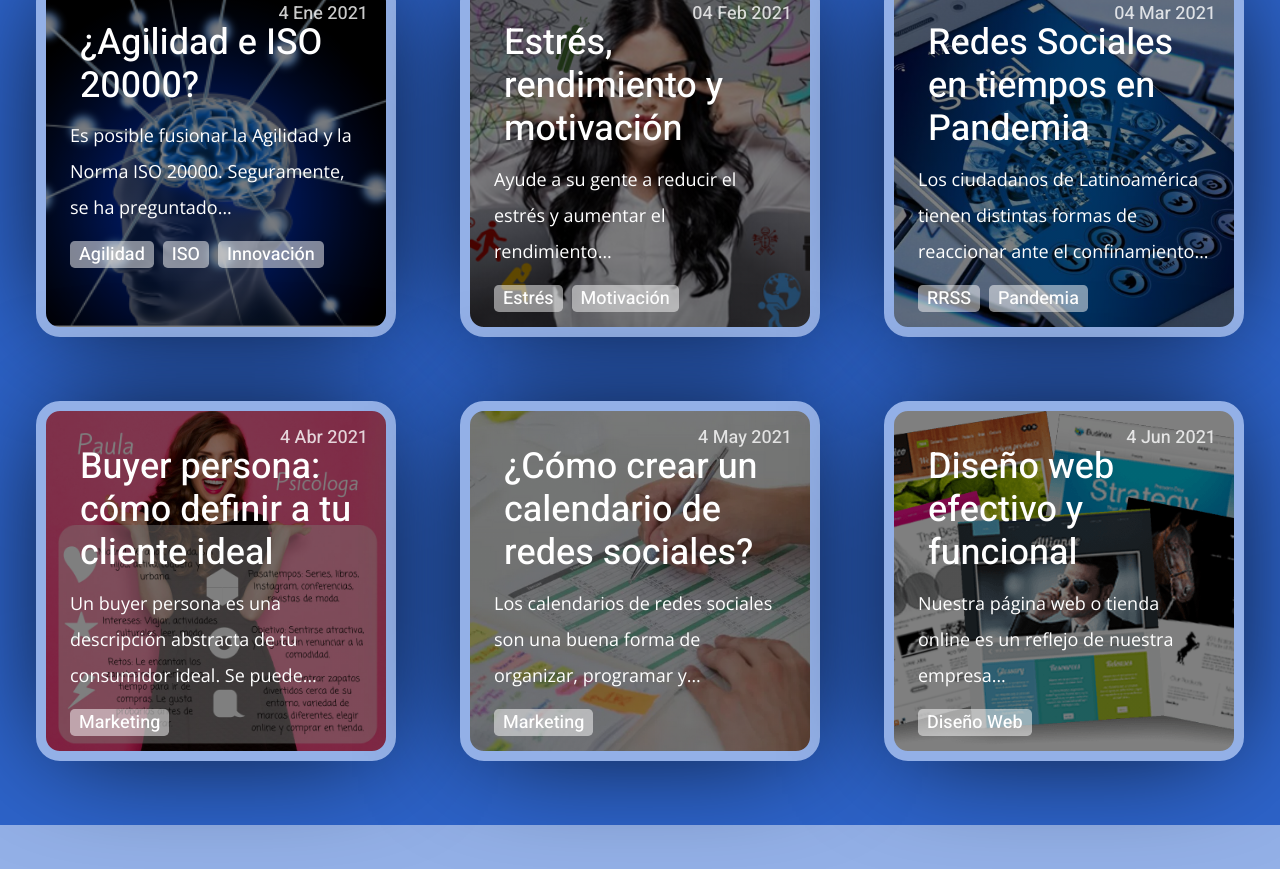
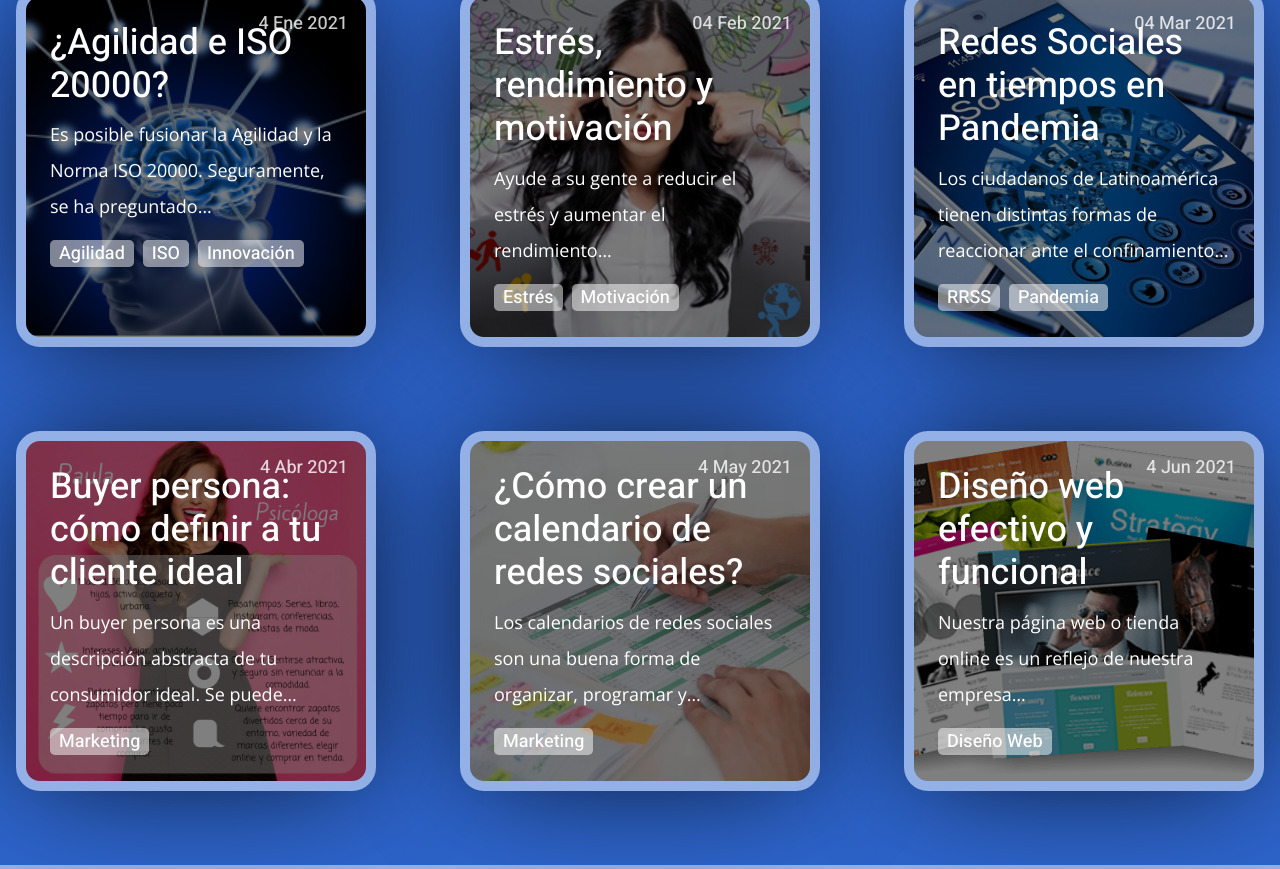
Before and after one commit to EfrainAlvarado/eaamconsulting, a plain HTML site: page pages/blog.html in a window 1280 px wide. Shown: the part 801-1670 px from the top of the page. Drawn offline with nearby package versions, Linux system fonts and the light colour scheme.

Commit message:
transition fix - entrega final

```diff
--- a/css/style.css
+++ b/css/style.css
@@ -19,13 +19,13 @@ a {
   color: inherit;
 }
 
-card{
+/*card{
   background-color: #93B0E7;
   border: none;
   padding-right: 0px;
   padding-left: 0px;
   padding: 0px;
-}
+}*/
 
 
 .cards-wrapper {
@@ -50,7 +50,6 @@ card{
   color: white;
   border-radius: 1em;
   padding: 1em;
-  /*margin: 2em;*/
   display: flex;
   align-items: flex-end;
   background-size: cover;
@@ -68,7 +67,7 @@ card{
 }
 
 .cards-wrapper .card h1 {
-  margin: 10px;
+  margin: 0px;
   font-size: 1.5em;
   line-height: 1.2em;
 }
@@ -118,7 +117,7 @@ card{
   left: -50%;
   top: -50%;
   z-index: -5;
-  : all, var(--transition-time);
+  transition: all, var(--transition-time);
   transition-timing-function: ease-in-out;
 }
 
--- a/pages/blog.html
+++ b/pages/blog.html
@@ -61,7 +61,7 @@
         <!--- Menu Sticky navbar fin -->
         <!--- articulos ini -->
         <section class="container-fluid cards-wrapper w-100">
-            <div class="card-grid-space">
+            <div class="container card-grid-space">
                 <a class="card" href="../pages/comingsoon.html" style="--bg-img: url(../media/brain.png)">
                     <div>
                         <h1>¿Agilidad e ISO 20000?</h1>
@@ -75,7 +75,7 @@
                     </div>
                 </a>
             </div>
-            <div class="card-grid-space">
+            <div class="container card-grid-space">
                 <a class="card" href="../pages/comingsoon.html" style="--bg-img: url(../media/stress.png)">
                     <div>
                         <h1>Estrés, rendimiento y motivación</h1>
@@ -88,7 +88,7 @@
                     </div>
                 </a>
             </div>
-            <div class="card-grid-space">
+            <div class="container card-grid-space">
                 <a class="card" href="../pages/comingsoon.html" style="--bg-img: url(../media/rrsspandemia.png)">
                     <div>
                         <h1>Redes Sociales en tiempos en Pandemia</h1>
@@ -101,7 +101,7 @@
                     </div>
                 </a>
             </div>
-            <div class="card-grid-space">
+            <div class="container card-grid-space">
                 <a class="card" href="../pages/comingsoon.html" style="--bg-img: url(../media/buyerperson.jpg)">
                     <div>
                         <h1>Buyer persona: cómo definir a tu cliente ideal</h1>
@@ -113,7 +113,7 @@
                     </div>
                 </a>
             </div>
-            <div class="card-grid-space">
+            <div class="container card-grid-space">
                 <a class="card" href="../pages/comingsoon.html" style="--bg-img: url(../media/rrsscalendario.png)">
                     <div>
                         <h1>¿Cómo crear un calendario de redes sociales?</h1>
@@ -125,7 +125,7 @@
                     </div>
                 </a>
             </div>
-            <div class="card-grid-space">
+            <div class="container card-grid-space">
                 <a class="card" href="../pages/comingsoon.html" style="--bg-img: url(../media/diseño-web.png)">
                     <div>
                         <h1>Diseño web efectivo y funcional</h1>
--- a/scss/_mediaqueries.scss
+++ b/scss/_mediaqueries.scss
@@ -1,3 +1,9 @@
+@media screen and (max-width: 1285px) {
+  .cards-wrapper {
+    grid-template-columns: 1fr 1fr;
+  }
+}
+
 @media screen and (max-width: 900px) {
   .cards-wrapper {
     grid-template-columns: 1fr;
```
Also changed, not shown: css/estilos.css.
